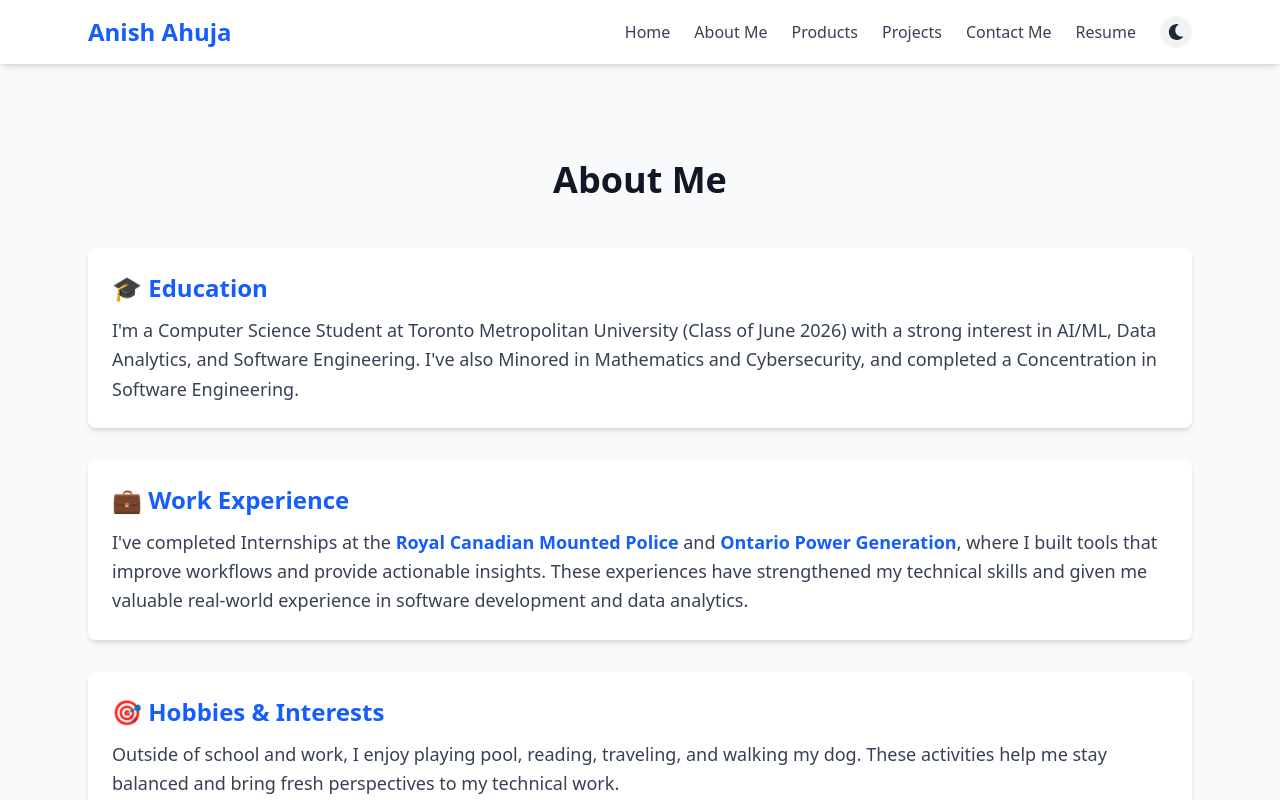
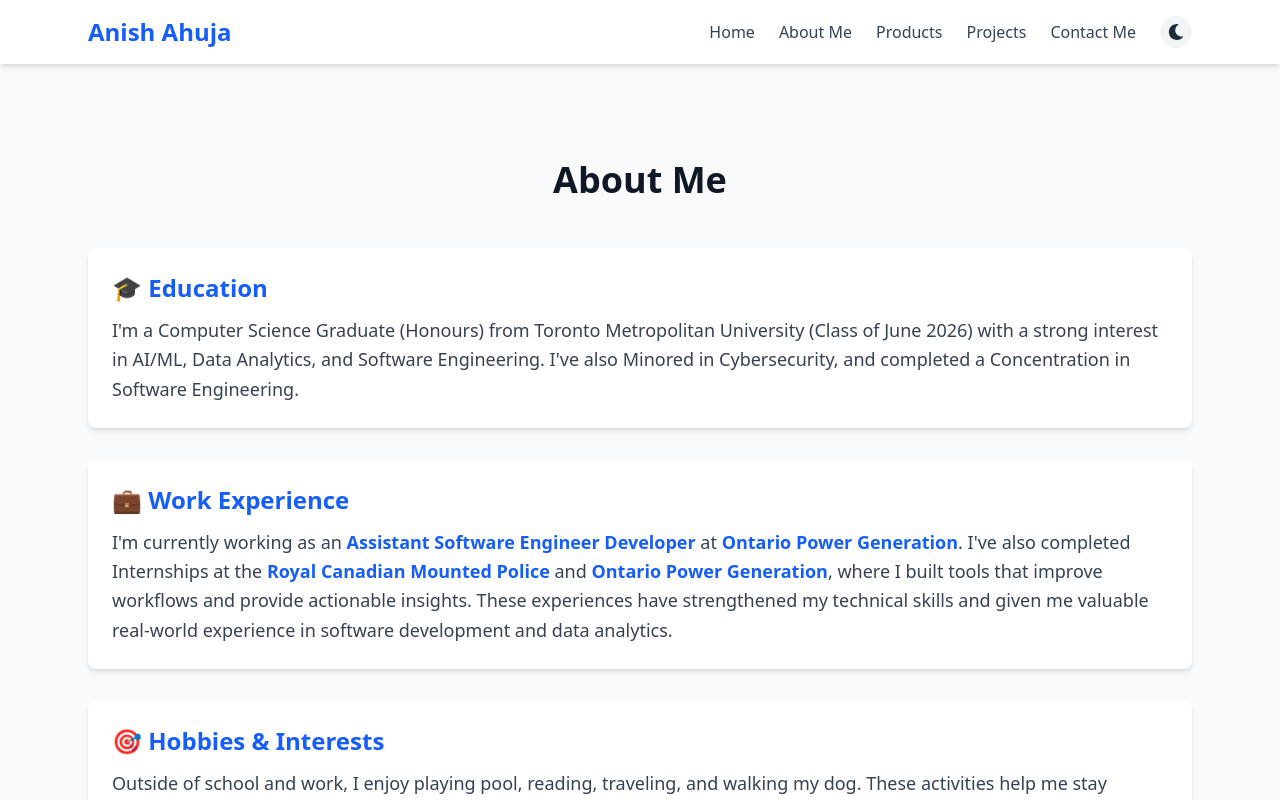
Before and after one commit to Anish07/my-portfolio, a React (Vite) app: page /about in a window 1280 px wide. Shown: the top 800 px of the page. Built offline with nearby package versions, Linux system fonts and the light colour scheme.

Commit message:
feat: implement centralized feature flags to toggle visibility of images and resume links across the site

```diff
--- a/src/components/Navbar.jsx
+++ b/src/components/Navbar.jsx
@@ -2,6 +2,8 @@ import { Link } from "react-router-dom";
 
 import { useState, useEffect } from "react";
 import { FaSun, FaMoon, FaBars, FaTimes } from "react-icons/fa";
+/* Feature flag — controls whether resume links are shown (see src/config/featureFlags.js) */
+import { SHOW_RESUME } from '../config/featureFlags';
 
 export default function Navbar() {
   const [darkMode, setDarkMode] = useState(() => {
@@ -33,7 +35,10 @@ export default function Navbar() {
           <Link to="/products" className="text-gray-700 dark:text-gray-300 hover:text-blue-600 dark:hover:text-blue-400 transition">Products</Link>
           <Link to="/projects" className="text-gray-700 dark:text-gray-300 hover:text-blue-600 dark:hover:text-blue-400 transition">Projects</Link>
           <Link to="/contact" className="text-gray-700 dark:text-gray-300 hover:text-blue-600 dark:hover:text-blue-400 transition">Contact Me</Link>
-          <a href="/Anish.pdf" target="_blank" rel="noopener noreferrer" className="text-gray-700 dark:text-gray-300 hover:text-blue-600 dark:hover:text-blue-400 transition">Resume</a>
+          {/* Feature Flag: Resume nav link — controlled by SHOW_RESUME */}
+          {SHOW_RESUME && (
+            <a href="/Anish.pdf" target="_blank" rel="noopener noreferrer" className="text-gray-700 dark:text-gray-300 hover:text-blue-600 dark:hover:text-blue-400 transition">Resume</a>
+          )}
 
           <button
             onClick={() => setDarkMode(!darkMode)}
@@ -65,7 +70,10 @@ export default function Navbar() {
           <Link to="/products" onClick={() => setIsMenuOpen(false)} className="text-gray-700 dark:text-gray-300 hover:text-blue-600 dark:hover:text-blue-400">Products</Link>
           <Link to="/projects" onClick={() => setIsMenuOpen(false)} className="text-gray-700 dark:text-gray-300 hover:text-blue-600 dark:hover:text-blue-400">Projects</Link>
           <Link to="/contact" onClick={() => setIsMenuOpen(false)} className="text-gray-700 dark:text-gray-300 hover:text-blue-600 dark:hover:text-blue-400">Contact Me</Link>
-          <a href="/Anish.pdf" target="_blank" rel="noopener noreferrer" className="text-gray-700 dark:text-gray-300 hover:text-blue-600 dark:hover:text-blue-400">Resume</a>
+          {/* Feature Flag: Resume nav link (mobile) — controlled by SHOW_RESUME */}
+          {SHOW_RESUME && (
+            <a href="/Anish.pdf" target="_blank" rel="noopener noreferrer" className="text-gray-700 dark:text-gray-300 hover:text-blue-600 dark:hover:text-blue-400">Resume</a>
+          )}
         </div>
       )}
     </nav>
--- /dev/null
+++ b/src/config/featureFlags.js
@@ -0,0 +1,39 @@
+/**
+ * Feature Flags Configuration
+ *
+ * Centralized feature flags for the portfolio website.
+ * Toggle these flags to enable/disable features across the entire site.
+ *
+ * USAGE:
+ *   import { SHOW_IMAGES } from '../config/featureFlags';
+ *   {SHOW_IMAGES && <img ... />}
+ */
+
+/**
+ * SHOW_IMAGES — Controls the visibility of all images/photos across the site.
+ *
+ * When set to `true`:  All images (profile photo, About gallery, product screenshots) are displayed.
+ * When set to `false`: All images are hidden and layouts adjust seamlessly.
+ *
+ * Affected components:
+ *   - Home.jsx      → Profile photo in the hero section
+ *   - About.jsx     → Photo gallery grid (6 images)
+ *   - ProductDetail.jsx → Product screenshot gallery
+ *
+ * To re-enable images, simply change this value to `true`.
+ */
+export const SHOW_IMAGES = false;
+
+/**
+ * SHOW_RESUME — Controls the visibility of all resume links/buttons across the site.
+ *
+ * When set to `true`:  Resume links and buttons are displayed (Navbar link, hero CTA).
+ * When set to `false`: All resume references are hidden and layouts adjust seamlessly.
+ *
+ * Affected components:
+ *   - Navbar.jsx   → "Resume" link in desktop and mobile navigation menus
+ *   - Home.jsx     → "View Resume" CTA button in the hero section
+ *
+ * To re-enable resume links, simply change this value to `true`.
+ */
+export const SHOW_RESUME = false;
--- a/src/pages/About.jsx
+++ b/src/pages/About.jsx
@@ -5,6 +5,8 @@ import img4 from '../assets/AboutMe/IMG_8993.jpeg';
 import img5 from '../assets/AboutMe/work_screenshot.png';
 import img6 from '../assets/AboutMe/IMG_8827.jpeg';
 import { motion } from 'framer-motion';
+/* Feature flag — controls whether images/photos are shown (see src/config/featureFlags.js) */
+import { SHOW_IMAGES } from '../config/featureFlags';
 
 export default function About() {
   return (
@@ -24,9 +26,8 @@ export default function About() {
                 🎓 Education
               </h3>
               <p className="text-lg text-gray-700 dark:text-gray-300 leading-relaxed">
-                I'm a Computer Science Student at Toronto Metropolitan University (Class of June 2026) with a strong
-                interest in AI/ML, Data Analytics, and Software Engineering. I've also Minored in Mathematics and
-                Cybersecurity, and completed a Concentration in Software Engineering.
+                I'm a Computer Science Graduate (Honours) from Toronto Metropolitan University (Class of June 2026) with a strong
+                interest in AI/ML, Data Analytics, and Software Engineering. I've also Minored in Cybersecurity, and completed a Concentration in Software Engineering.
               </p>
             </div>
 
@@ -36,7 +37,9 @@ export default function About() {
                 💼 Work Experience
               </h3>
               <p className="text-lg text-gray-700 dark:text-gray-300 leading-relaxed">
-                I've completed Internships at the{" "}
+                I'm currently working as an{" "}
+                <span className="font-semibold text-blue-600 dark:text-blue-400">Assistant Software Engineer Developer</span> at{" "}
+                <span className="font-semibold text-blue-600 dark:text-blue-400">Ontario Power Generation</span>. I've also completed Internships at the{" "}
                 <span className="font-semibold text-blue-600 dark:text-blue-400">Royal Canadian Mounted Police</span> and{" "}
                 <span className="font-semibold text-blue-600 dark:text-blue-400">Ontario Power Generation</span>, where I built
                 tools that improve workflows and provide actionable insights. These experiences have strengthened my technical skills
@@ -57,6 +60,8 @@ export default function About() {
           </div>
         </motion.div>
 
+        {/* Feature Flag: Photo gallery — controlled by SHOW_IMAGES */}
+        {SHOW_IMAGES && (
           <div className="grid md:grid-cols-2 lg:grid-cols-3 gap-8">
             <GalleryItem
               img={img1}
@@ -91,6 +96,7 @@ export default function About() {
               className="md:col-span-2 lg:col-span-1"
             />
           </div>
+        )}
       </div>
     </section>
   );
--- a/src/pages/Home.jsx
+++ b/src/pages/Home.jsx
@@ -5,6 +5,8 @@ import { FaLinkedin, FaGithub, FaEnvelope, FaLightbulb, FaHandshake, FaComments,
 import { SiPython, SiJavascript, SiReact, SiTailwindcss, SiMysql, SiGit, SiCplusplus, SiNodedotjs, SiMongodb, SiTerraform, SiPandas } from 'react-icons/si';
 import { motion } from 'framer-motion';
 import { TypeAnimation } from 'react-type-animation';
+/* Feature flags — control visibility of images and resume links (see src/config/featureFlags.js) */
+import { SHOW_IMAGES, SHOW_RESUME } from '../config/featureFlags';
 
 export default function Home() {
   return (
@@ -16,16 +18,19 @@ export default function Home() {
           animate={{ opacity: 1, y: 0 }}
           transition={{ duration: 0.8 }}
         >
+          {/* Feature Flag: Profile photo — controlled by SHOW_IMAGES */}
+          {SHOW_IMAGES && (
             <img
               src={profilePic}
               alt="Anish Ahuja"
               className="w-60 h-60 rounded-full mx-auto mb-6 object-cover shadow-lg border-4 border-white dark:border-gray-700"
             />
+          )}
           <h1 className="text-5xl font-extrabold text-gray-900 dark:text-white mb-6">
             Hi, I’m <span className="text-blue-600 dark:text-blue-400">Anish Ahuja</span>!
           </h1>
           <p className="text-lg text-gray-600 dark:text-gray-300 mb-8 max-w-2xl mx-auto">
-            BSc - Computer Science @ TMU
+            BSc - Computer Science (Honours) Graduate from TMU | Assistant Software Engineer Developer @ OPG
             <br />
             <span className="font-semibold text-blue-600 dark:text-blue-400">
               <TypeAnimation
@@ -66,6 +71,8 @@ export default function Home() {
             >
               View My Work
             </Link>
+            {/* Feature Flag: View Resume button — controlled by SHOW_RESUME */}
+            {SHOW_RESUME && (
               <a
                 href="/Anish.pdf"
                 target="_blank"
@@ -74,6 +81,7 @@ export default function Home() {
               >
                 View Resume
               </a>
+            )}
           </div>
         </motion.div>
       </section>
--- a/src/pages/ProductDetail.jsx
+++ b/src/pages/ProductDetail.jsx
@@ -3,6 +3,8 @@ import { useParams, Link, useNavigate } from 'react-router-dom';
 import { motion } from 'framer-motion';
 import { products } from '../data/products';
 import ScrollToTop from '../components/ScrollToTop';
+/* Feature flag — controls whether images/photos are shown (see src/config/featureFlags.js) */
+import { SHOW_IMAGES } from '../config/featureFlags';
 
 export default function ProductDetail() {
     const { id } = useParams();
@@ -102,8 +104,8 @@ export default function ProductDetail() {
                             </div>
                         </motion.div>
 
-                        {/* Screenshots Placeholder - if we had images */}
-                        {product.images && product.images.length > 0 && (
+                        {/* Feature Flag: Product screenshots — controlled by SHOW_IMAGES */}
+                        {SHOW_IMAGES && product.images && product.images.length > 0 && (
                             <div className="space-y-6">
                                 <h2 className="text-2xl font-bold text-gray-900 dark:text-white mb-6">Gallery</h2>
                                 <div className="grid gap-6">
```
Lines whose indentation alone changed are shown as unchanged.
